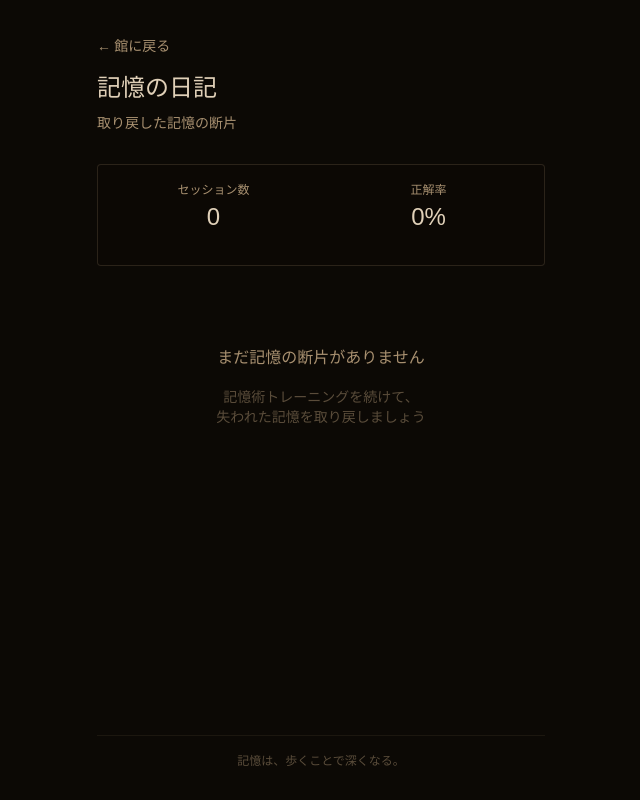
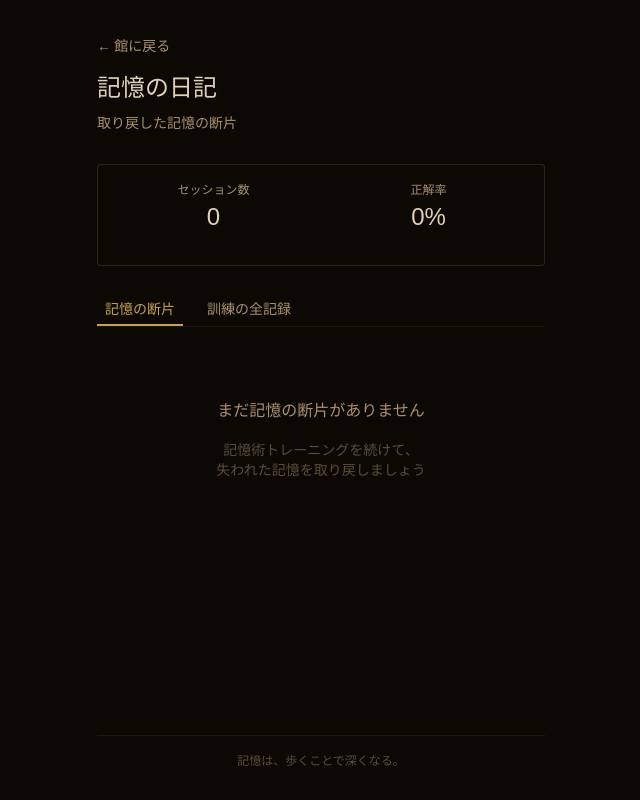
Before and after one commit to jonsonpanson114/memory-corridor, a Next.js app: page /diary in a window 1280 px wide. Shown: the whole page, without its empty margins (319-959 px from the left). Built offline with nearby package versions, Linux system fonts and the light colour scheme.

Commit message:
Enhance: Detailed session history and tabbed UI in Diary

```diff
--- a/app/diary/page.tsx
+++ b/app/diary/page.tsx
@@ -3,7 +3,7 @@
 import { useState, useEffect } from 'react'
 import Link from 'next/link'
 import { motion } from 'framer-motion'
-import { getMemories, getProgress, undoLastSession } from '@/lib/user-progress'
+import { getMemories, getProgress, undoLastSession, getHistory } from '@/lib/user-progress'
 
 interface MemoryFragment {
   id: string
@@ -14,6 +14,8 @@ interface MemoryFragment {
 
 export default function DiaryPage() {
   const [memories, setMemories] = useState<MemoryFragment[]>([])
+  const [history, setHistory] = useState<any[]>([])
+  const [activeTab, setActiveTab] = useState<'memories' | 'history'>('memories')
   const [progress, setProgress] = useState(() => {
     // 初期値は空のオブジェクトを返し、useEffectでロード
     if (typeof window !== 'undefined') {
@@ -25,6 +27,7 @@ export default function DiaryPage() {
   useEffect(() => {
     setMemories(getMemories().memories)
     setProgress(getProgress())
+    setHistory(getHistory())
   }, [])
 
   const formatDate = (date: Date | string) => {
@@ -94,9 +97,36 @@ export default function DiaryPage() {
         )}
       </div>
 
-      {/* 記憶の断片リスト */}
+      {/* タブ切り替え */}
+      <div className="max-w-md mx-auto w-full mb-6 flex gap-4 border-b border-text-secondary/10">
+        <button
+          onClick={() => setActiveTab('memories')}
+          className={`pb-2 px-2 font-sans text-sm transition-colors relative ${
+            activeTab === 'memories' ? 'text-accent' : 'text-text-secondary hover:text-text-primary'
+          }`}
+        >
+          記憶の断片
+          {activeTab === 'memories' && (
+            <motion.div layoutId="tab-underline" className="absolute bottom-0 left-0 right-0 h-0.5 bg-accent" />
+          )}
+        </button>
+        <button
+          onClick={() => setActiveTab('history')}
+          className={`pb-2 px-2 font-sans text-sm transition-colors relative ${
+            activeTab === 'history' ? 'text-accent' : 'text-text-secondary hover:text-text-primary'
+          }`}
+        >
+          訓練の全記録
+          {activeTab === 'history' && (
+            <motion.div layoutId="tab-underline" className="absolute bottom-0 left-0 right-0 h-0.5 bg-accent" />
+          )}
+        </button>
+      </div>
+
+      {/* コンテンツエリア */}
       <div className="max-w-md mx-auto w-full flex-1">
-        {memories.length === 0 ? (
+        {activeTab === 'memories' ? (
+          memories.length === 0 ? (
             <div className="text-center py-12">
               <p className="font-serif text-text-secondary mb-4">
                 まだ記憶の断片がありません
@@ -117,12 +147,9 @@ export default function DiaryPage() {
                   transition={{ delay: index * 0.1 }}
                   className="p-6 bg-accent/10 border border-accent/30 rounded relative"
                 >
-                {/* 日付 */}
                   <p className="font-sans text-text-secondary text-xs mb-2">
                     {formatDate(memory.unlockedAt)}
                   </p>
-
-                {/* 章のラベル */}
                   <p className="font-sans text-accent/70 text-xs mb-2">
                     {memory.chapterId === 'chapter1' && '第一章'}
                     {memory.chapterId === 'chapter2' && '第二章'}
@@ -130,17 +157,70 @@ export default function DiaryPage() {
                     {memory.chapterId === 'chapter4' && '第四章'}
                     {memory.chapterId === 'chapter5' && '第五章'}
                   </p>
-
-                {/* 記憶の内容 */}
                   <p className="font-serif text-text-primary leading-relaxed">
                     * {memory.content}
                   </p>
-
-                {/* 装飾 */}
                   <div className="absolute top-2 right-2 w-2 h-2 bg-accent/50 rounded-full" />
                 </motion.div>
               ))}
             </div>
+          )
+        ) : (
+          history.length === 0 ? (
+            <div className="text-center py-12">
+              <p className="font-serif text-text-secondary mb-4">
+                訓練の記録がまだありません
+              </p>
+            </div>
+          ) : (
+            <div className="space-y-6">
+              {[...history].reverse().map((session, index) => (
+                <motion.div
+                  key={index}
+                  initial={{ opacity: 0, x: -20 }}
+                  animate={{ opacity: 1, x: 0 }}
+                  className="p-4 bg-background/30 border border-text-secondary/10 rounded"
+                >
+                  <div className="flex justify-between items-start mb-3">
+                    <div>
+                      <p className="font-sans text-text-secondary text-[10px] uppercase tracking-wider">
+                        {formatDate(session.completedAt)}
+                      </p>
+                      <h3 className="font-serif text-text-primary text-sm">
+                        {session.chapterId === 'chapter1' && '第一章'}
+                        {session.chapterId === 'chapter2' && '第二章'}
+                        {session.chapterId === 'chapter3' && '第三章'}
+                        {session.chapterId === 'chapter4' && '第四章'}
+                        {session.chapterId === 'chapter5' && '第五章'}
+                        {' '}セッション {session.sessionNumber}
+                      </h3>
+                    </div>
+                    <div className="text-right">
+                      <p className="font-sans text-accent text-xs font-bold">
+                        {session.score.correctCount} / {session.score.totalCount}
+                      </p>
+                    </div>
+                  </div>
+
+                  <div className="space-y-1 mt-2 border-t border-text-secondary/5 pt-2">
+                    {session.items.map((item: any, i: number) => {
+                      const answer = session.answers.find((a: any) => a.itemId === item.id)?.answer || '---'
+                      return (
+                        <div key={i} className="flex justify-between text-[11px] gap-4">
+                          <span className="text-text-secondary truncate flex-1 leading-relaxed">
+                             {i + 1}. {item.content}
+                          </span>
+                          <span className="text-text-primary/70 shrink-0 italic">
+                            {answer}
+                          </span>
+                        </div>
+                      )
+                    })}
+                  </div>
+                </motion.div>
+              ))}
+            </div>
+          )
         )}
       </div>
 
--- a/app/result/page.tsx
+++ b/app/result/page.tsx
@@ -6,7 +6,7 @@ import Link from 'next/link'
 import ScoreCandles from '@/components/result/ScoreCandles'
 import NarrativeText from '@/components/result/NarrativeText'
 import { getSession, getChapter } from '@/lib/story-data'
-import { updateScore, incrementSession, unlockMemory, saveProgress, getProgress } from '@/lib/user-progress'
+import { updateScore, incrementSession, unlockMemory, saveProgress, getProgress, saveSessionResult } from '@/lib/user-progress'
 import type { ScoreResult } from '@/types/training'
 
 export default function ResultPage() {
@@ -109,6 +109,18 @@ export default function ResultPage() {
             totalCount: result.totalCount,
             timestamp: Date.now(),
           }))
+
+          // 詳細な履歴を保存
+          saveSessionResult({
+            chapterId,
+            sessionNumber,
+            items: session.trainingData,
+            answers,
+            score: {
+              correctCount: result.correctCount,
+              totalCount: result.totalCount,
+            }
+          })
         }
       } catch (error) {
         console.error('Failed to fetch score:', error)
--- a/lib/user-progress.ts
+++ b/lib/user-progress.ts
@@ -5,6 +5,7 @@ const STORAGE_KEYS = {
   MEMORIES: 'user-memories',
   BRANCHES: 'story-branches',
   PALACE: 'user-palace',
+  HISTORY: 'session-history',
 }
 
 // ユーザー進捗管理
@@ -92,6 +93,13 @@ export function undoLastSession() {
     localStorage.setItem(STORAGE_KEYS.MEMORIES, JSON.stringify(memories))
   }
 
+  // 履歴も1つ削除する
+  const history = getHistory()
+  if (history.length > 0) {
+    history.pop()
+    localStorage.setItem(STORAGE_KEYS.HISTORY, JSON.stringify(history))
+  }
+
   return saveProgress({
     currentChapter: nextChapter,
     currentSession: nextSession,
@@ -106,6 +114,31 @@ export function updateScore(correctCount: number, totalCount: number) {
     totalCorrectAnswers: (current.totalCorrectAnswers || 0) + correctCount,
     lastPlayedAt: new Date(),
   })
+}
+
+// セッション履歴管理
+export function getHistory() {
+  if (typeof window === 'undefined') {
+    return []
+  }
+  const stored = localStorage.getItem(STORAGE_KEYS.HISTORY)
+  if (!stored) {
+    return []
+  }
+  return JSON.parse(stored)
+}
+
+export function saveSessionResult(session: any) {
+  if (typeof window === 'undefined') {
+    return []
+  }
+  const history = getHistory()
+  history.push({
+    ...session,
+    completedAt: new Date(),
+  })
+  localStorage.setItem(STORAGE_KEYS.HISTORY, JSON.stringify(history))
+  return history
 }
 
 // 記憶の断片管理
```
Lines whose indentation alone changed are shown as unchanged.
